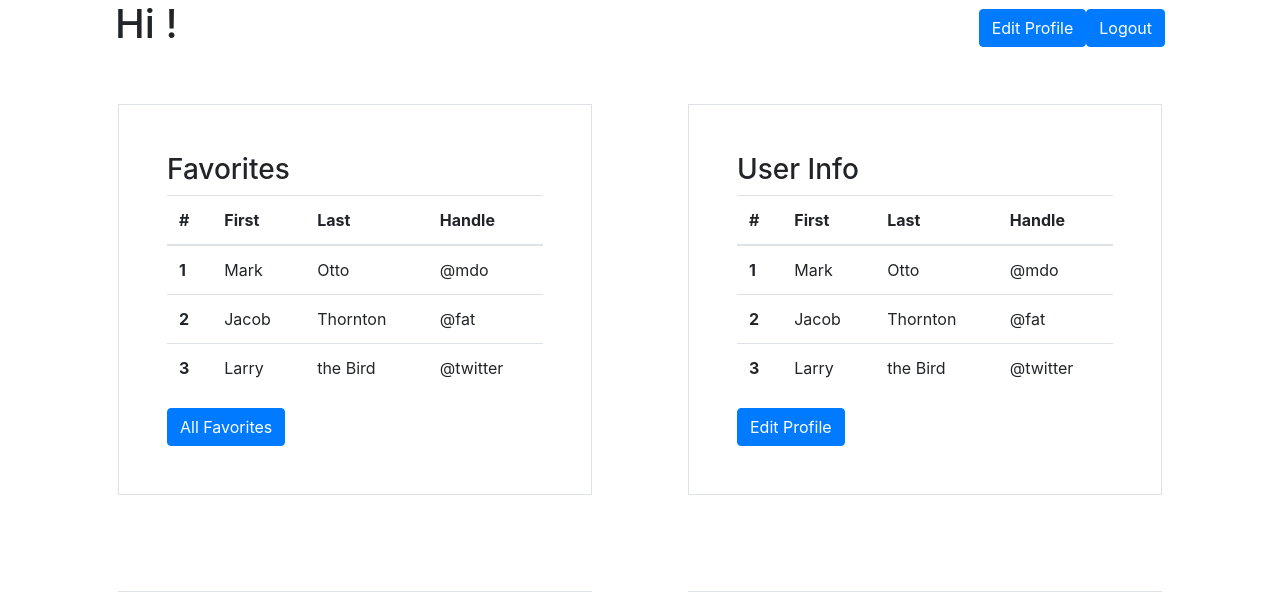
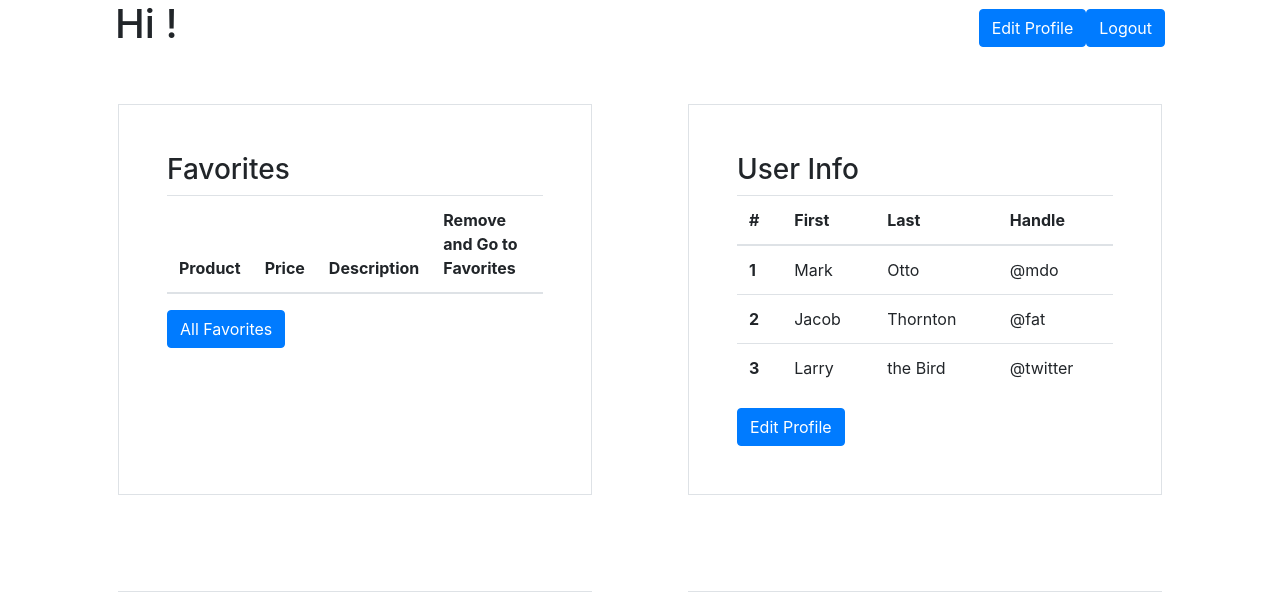
Before and after one commit to beattietrey/SoapOfTheMonth, a Django app: template application/templates/home_page.html in a window 1280 px wide. Shown: the top 592 px of the page. Run offline with Django 3.2, Linux system fonts and the light colour scheme; the template is opened without the code that fills it, so the values that code supplies are empty; some libraries are stand-ins or nearby versions.

Commit message:
Favorites

```diff
--- a/application/templates/favorites.html
+++ b/application/templates/favorites.html
@@ -37,7 +37,7 @@
                         <td>{{product.price}}</td>
                         <td>{{product.description}}</td>
                         <td>
-                            <a href="/remove/{{product.id}}" class="btn btn-primary">Remove</a>
+                            <a href="/dashboard/remove/{{product.id}}" class="btn btn-primary">Remove</a>
                         </td>
                     </tr>
                     {%endfor%}
--- a/application/templates/home_page.html
+++ b/application/templates/home_page.html
@@ -27,31 +27,23 @@
                 <table class="table">
                     <thead>
                         <tr>
-                                    <th scope="col">#</th>
-                                    <th scope="col">First</th>
-                                    <th scope="col">Last</th>
-                                    <th scope="col">Handle</th>
+                            <th scope="col">Product</th>
+                            <th scope="col">Price</th>
+                            <th scope="col">Description</th>
+                            <th scope="col">Remove and Go to Favorites</th>
                         </tr>
                     </thead>
                     <tbody>
+                        {% for product in user.favorites.all %}
                         <tr>
-                                    <th scope="row">1</th>
-                                    <td>Mark</td>
-                                    <td>Otto</td>
-                                    <td>@mdo</td>
+                            <th scope="row">{{product.name}}</th>
+                            <td>{{product.price}}</td>
+                            <td>{{product.description}}</td>
+                            <td>
+                                <a href="/dashboard/remove/{{product.id}}" class="btn btn-primary btn-sm">Remove</a>
+                            </td>
                         </tr>
-                                <tr>
-                                    <th scope="row">2</th>
-                                    <td>Jacob</td>
-                                    <td>Thornton</td>
-                                    <td>@fat</td>
-                                </tr>
-                                <tr>
-                                    <th scope="row">3</th>
-                                    <td>Larry</td>
-                                    <td>the Bird</td>
-                                    <td>@twitter</td>
-                                </tr>
+                        {%endfor%}
                     </tbody>
                 </table>
 
--- a/application/urls.py
+++ b/application/urls.py
@@ -10,5 +10,7 @@ urlpatterns = [
 
     # action
     path('edit_user_info', views.edit_submit),
+    path('add_favorites', views.add_favorite),
+    path('remove/<int:id>', views.remove_favorite),
 
 ]
--- a/login/views.py
+++ b/login/views.py
@@ -67,7 +67,7 @@ def login(request):
         logged_user = user[0]
         request.session['id']= logged_user.id
         request.session['how']='login'
-        request.session['level']=user.user_level
+        request.session['level']=logged_user.user_level
         return redirect('/dashboard')
     else:
         print("invalid login")
```
Also changed, not shown: application/views.py (+12 -0 lines), inventory/views.py (+5 -3 lines), db.sqlite3. Lines whose indentation alone changed are shown as unchanged.
